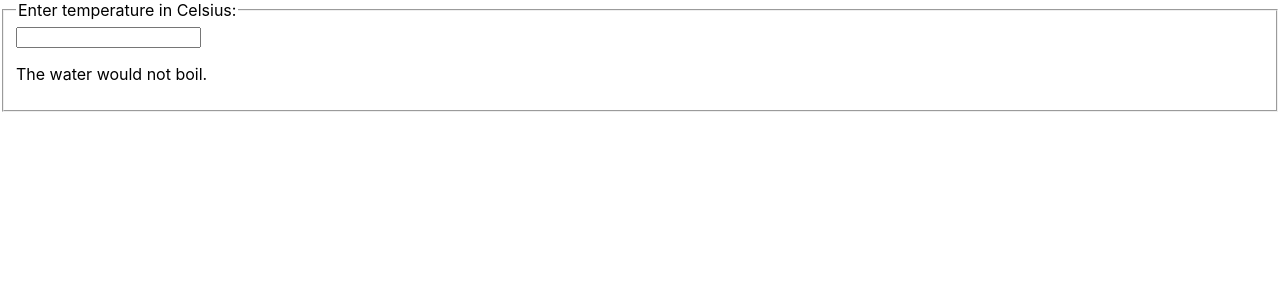
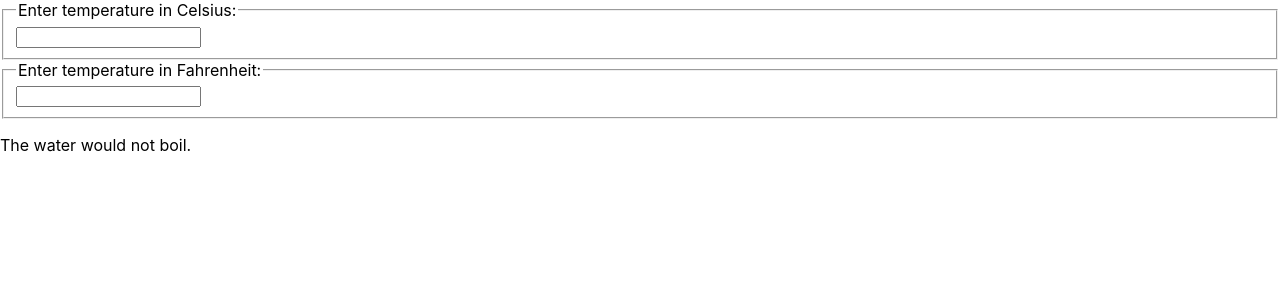
Before and after one commit to pradeep2165/temperature_converter, a React (Create React App) app: page / in a window 1280 px wide. Shown: the top 300 px of the page. Built offline with nearby package versions, Linux system fonts and the light colour scheme.

Commit message:
temperature conversion function added

```diff
--- a/src/component/Calculator.js
+++ b/src/component/Calculator.js
@@ -1,25 +1,55 @@
 import React from "react";
 import BoilingVerdict from "./BoilingVerdict";
+import TemperatureInput from "./TemperatureInput";
+
+function tryConvert(temperature, convert) {
+  const input = parseFloat(temperature);
+  if (Number.isNaN(input)) {
+    return "";
+  }
+  const output = convert(input);
+  const rounded = Math.round(output * 1000) / 1000;
+  return rounded.toString();
+}
+
+function toCelsius(fahrenheit) {
+  return ((fahrenheit - 32) * 5) / 9;
+}
+
+function toFahrenheit(celsius) {
+  return (celsius * 9) / 5 + 32;
+}
 
 class Calculator extends React.Component {
   constructor(props) {
     super(props);
-    this.handleChange = this.handleChange.bind(this);
-    this.state = { temperature: "" };
+    this.handleCelsiusChange = this.handleCelsiusChange.bind(this);
+    this.handleFahrenheitChange = this.handleFahrenheitChange.bind(this);
+    this.state = { temperature: "", scale: "c" };
   }
 
-  handleChange(e) {
-    this.setState({ temperature: e.target.value });
+  handleCelsiusChange(temperature) {
+    this.setState({ scale: "c", temperature });
+  }
+
+  handleFahrenheitChange(temperature) {
+    this.setState({ scale: "f", temperature });
   }
 
   render() {
+    const scale = this.state.scale;
     const temperature = this.state.temperature;
+    const celsius = scale === "f" ? tryConvert(temperature, toCelsius) : temperature;
+    const fahrenheit = scale === "c" ? tryConvert(temperature, toFahrenheit) : temperature;
     return (
-      <fieldset>
-        <legend>Enter temperature in Celsius:</legend>
-        <input value={temperature} onChange={this.handleChange} />
-        <BoilingVerdict celsius={parseFloat(temperature)} />
-      </fieldset>
+      <>
+        <div>
+          <TemperatureInput scale="c" temperature={celsius} onTemperatureChange={this.handleCelsiusChange} />
+          <TemperatureInput scale="f" temperature={fahrenheit} onTemperatureChange={this.handleFahrenheitChange} />
+        </div>
+
+        <BoilingVerdict celsius={parseFloat(celsius)} />
+      </>
     );
   }
 }
--- /dev/null
+++ b/src/component/TemperatureInput.js
@@ -0,0 +1,29 @@
+import React from "react";
+
+const scaleNames = {
+  c: "Celsius",
+  f: "Fahrenheit",
+};
+
+export default class TemperatureInput extends React.Component {
+  constructor(props) {
+    super(props);
+    this.handleChange = this.handleChange.bind(this);
+  }
+
+  handleChange(e) {
+    this.props.onTemperatureChange(e.target.value);
+  }
+
+  render() {
+    const temperature = this.props.temperature;
+    const scale = this.props.scale;
+
+    return (
+      <fieldset>
+        <legend>Enter temperature in {scaleNames[scale]}:</legend>
+        <input value={temperature} onChange={this.handleChange} />
+      </fieldset>
+    );
+  }
+}
```
